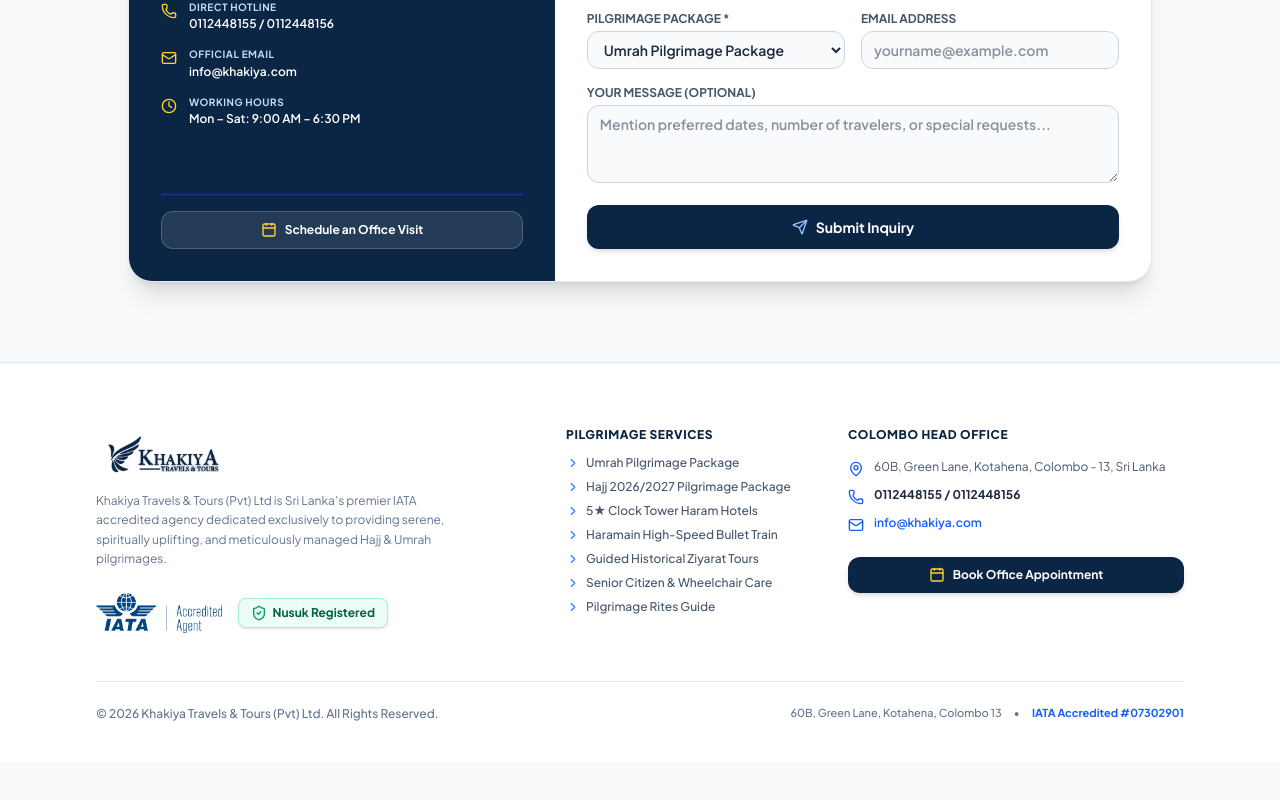
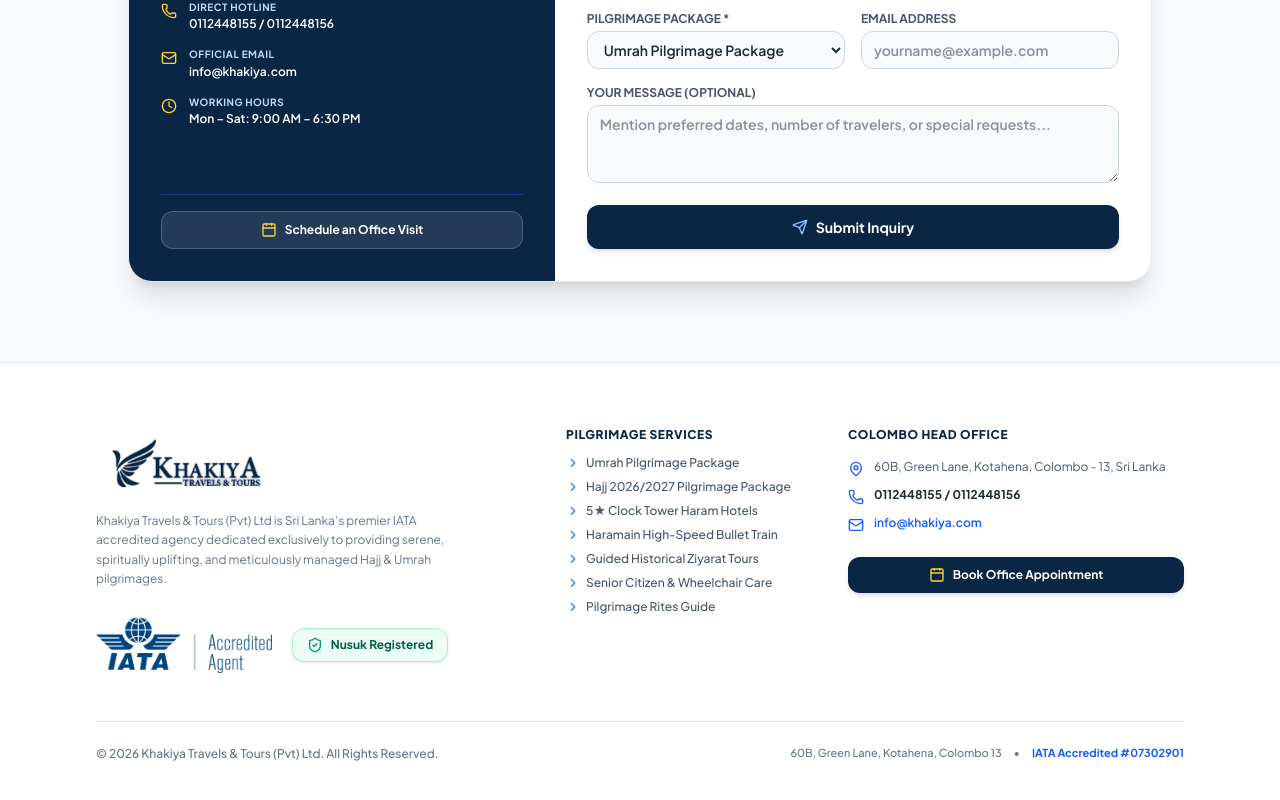
Before and after one commit to Rimy14/Khakiya-Travels, a React (Vite) app: page / in a window 1280 px wide. Shown: the part 5044-5844 px from the top of the page. Before the commit the page ends 5806 px from the top, so only its background shows below. Built offline with nearby package versions, Linux system fonts and the light colour scheme.

Commit message:
Enlarge Khakiya brand logo and IATA accreditation logo in footer

```diff
--- a/src/components/Footer.jsx
+++ b/src/components/Footer.jsx
@@ -40,23 +40,23 @@
         {/* Main Grid */}
         <div className="grid grid-cols-1 md:grid-cols-2 lg:grid-cols-12 gap-10 pb-12 border-b border-slate-200">
 
-          {/* Col 1: Brand & Letterhead Identity (4 cols) */}
+          {/* Col 1: Brand & Letterhead Identity (5 cols) */}
           <div className="lg:col-span-5 space-y-4">
-            <BrandLogo theme="light" size="normal" />
+            <BrandLogo theme="light" size="large" />
 
-            <p className="text-xs text-slate-500 max-w-sm leading-relaxed">
+            <p className="text-xs text-slate-500 max-w-sm leading-relaxed pt-1">
               Khakiya Travels & Tours (Pvt) Ltd is Sri Lanka’s premier IATA accredited agency dedicated exclusively to providing serene, spiritually uplifting, and meticulously managed Hajj & Umrah pilgrimages.
             </p>
 
             {/* Official Accreditation Badges - Seamless on White */}
-            <div className="pt-2 flex flex-wrap items-center gap-4">
+            <div className="pt-3 flex flex-wrap items-center gap-5">
               <img
                 src={`${import.meta.env.BASE_URL}iata-logo.png`}
                 alt="IATA Accredited Agent - Khakiya Travels"
-                className="h-10 w-auto object-contain transition-transform hover:scale-105"
+                className="h-12 sm:h-14 w-auto object-contain transition-transform hover:scale-105"
               />
 
-              <div className="inline-flex items-center gap-1.5 px-3 py-1.5 rounded-lg bg-emerald-50 border border-emerald-200 text-emerald-800 text-xs font-bold shadow-sm">
+              <div className="inline-flex items-center gap-2 px-3.5 py-2 rounded-xl bg-emerald-50 border border-emerald-200 text-emerald-800 text-xs font-bold shadow-sm">
                 <ShieldCheck className="w-4 h-4 text-emerald-600" />
                 <span>Nusuk Registered</span>
               </div>
```
